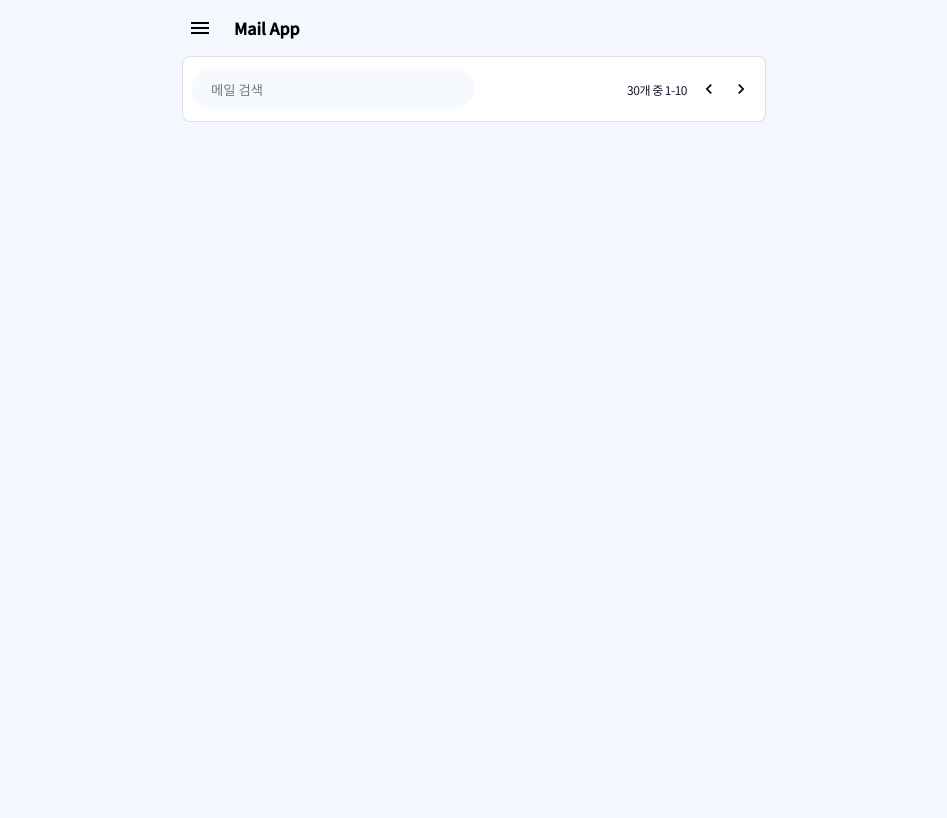
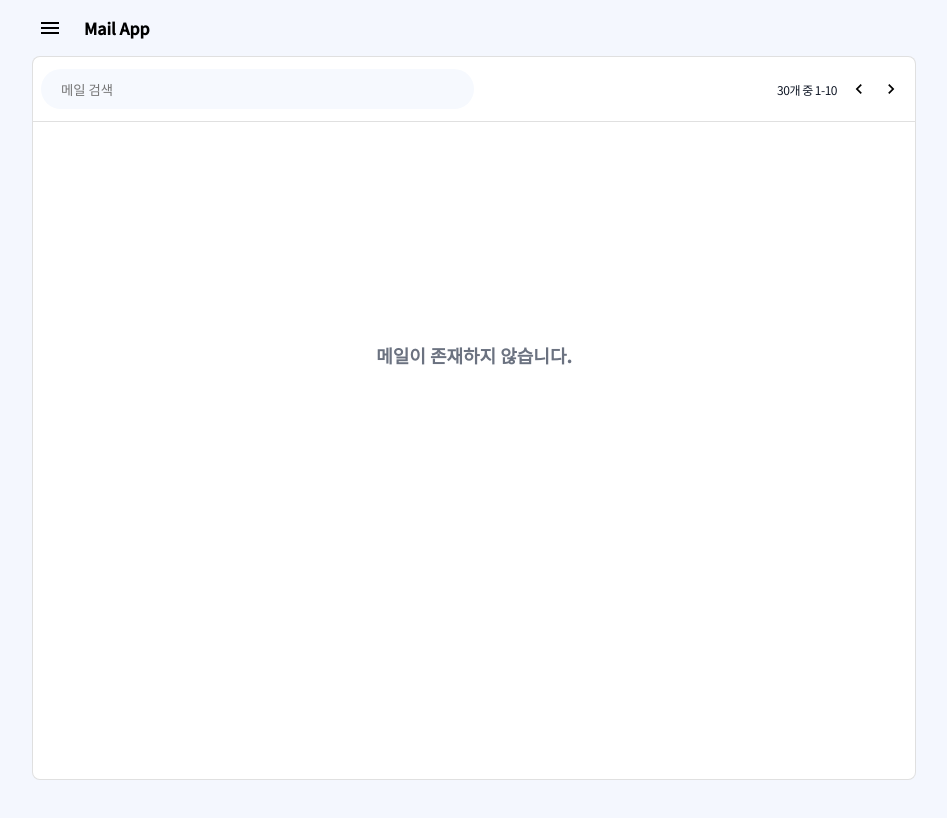
Before and after one commit to katanazero86/react-mail, a React (Vite) app: page / in a window 1280 px wide. Shown: the top 818 px of the page, without its empty margins (166-1113 px from the left). Built offline with nearby package versions, Linux system fonts and the light colour scheme.

Commit message:
[컴포넌트 작성]
- 서랍메뉴 부분 작업
- 메일을 보여줄 Body 부분 작업

```diff
--- a/src/App.css
+++ b/src/App.css
@@ -1,6 +1,6 @@
 .app {
     height: 100%;
-    max-width: 600px;
+    max-width: 900px;
     margin: 0 auto;
     padding: 16px 8px;
 }
--- a/src/components/Drawer/index.tsx
+++ b/src/components/Drawer/index.tsx
@@ -1,6 +1,10 @@
+import { ComponentPropsWithoutRef, MouseEvent } from 'react';
 import styled from '@emotion/styled';
-import { ComponentPropsWithoutRef } from 'react';
 import MailOutlinedIcon from '@mui/icons-material/MailOutlined';
+import SendOutlinedIcon from '@mui/icons-material/SendOutlined';
+import StarBorderOutlinedIcon from '@mui/icons-material/StarBorderOutlined';
+import InfoOutlinedIcon from '@mui/icons-material/InfoOutlined';
+import DeleteOutlineOutlinedIcon from '@mui/icons-material/DeleteOutlineOutlined';
 import Button from '../Forms/Button';
 
 const DrawerStyled = styled.nav<Partial<DrawerProps>>`
@@ -41,9 +45,11 @@ const LiItemStyled = styled.div`
   }
 `;
 const AnchorStyled = styled.a`
-  margin-left: 4px;
+  margin-left: 14px;
   font-weight: 400;
   height: 23px;
+  text-decoration: none;
+  color: #111827;
 `;
 
 interface DrawerProps extends ComponentPropsWithoutRef<'nav'> {
@@ -55,14 +61,21 @@ interface DrawerProps extends ComponentPropsWithoutRef<'nav'> {
 export default function Drawer(props: DrawerProps) {
   const { isOpen, handleClose, ...rest } = props;
 
-  const onClick = () => {
+  const onClose = () => {
     if (handleClose) {
       handleClose();
     }
   };
 
+  const handleAnchorClick = (e: MouseEvent<HTMLElement>) => {
+    e.preventDefault();
+    e.stopPropagation();
+    const { path } = e.currentTarget.dataset as { path: string };
+    console.log(path);
+  };
+
   return (
-    <DrawerStyled {...rest} isOpen={isOpen} onClick={onClick}>
+    <DrawerStyled {...rest} isOpen={isOpen} onClick={onClose}>
       <UlStyled>
         <MailWriteStyled className="divider-bottom">
           <Button wFull outline rounded>
@@ -70,13 +83,25 @@ export default function Drawer(props: DrawerProps) {
           </Button>
         </MailWriteStyled>
         <LiStyled>
-          <LiItemStyled>
+          <LiItemStyled onClick={handleAnchorClick} data-path="inbox">
             <MailOutlinedIcon />
-            <AnchorStyled>받은 편지함</AnchorStyled>
+            <AnchorStyled href="#">받은 편지함</AnchorStyled>
           </LiItemStyled>
-          <LiItemStyled>
-            <MailOutlinedIcon />
-            <AnchorStyled>받은 편지함</AnchorStyled>
+          <LiItemStyled onClick={handleAnchorClick} data-path="sent">
+            <SendOutlinedIcon />
+            <AnchorStyled href="">보낸 편지함</AnchorStyled>
+          </LiItemStyled>
+          <LiItemStyled onClick={handleAnchorClick} data-path="starred">
+            <StarBorderOutlinedIcon />
+            <AnchorStyled href="">별표 편지함</AnchorStyled>
+          </LiItemStyled>
+          <LiItemStyled onClick={handleAnchorClick} data-path="spam">
+            <InfoOutlinedIcon />
+            <AnchorStyled href="">스팸함</AnchorStyled>
+          </LiItemStyled>
+          <LiItemStyled onClick={handleAnchorClick} data-path="trash">
+            <DeleteOutlineOutlinedIcon />
+            <AnchorStyled href="">휴지통</AnchorStyled>
           </LiItemStyled>
         </LiStyled>
       </UlStyled>
--- /dev/null
+++ b/src/components/Mail/Body/index.tsx
@@ -0,0 +1,30 @@
+import styled from '@emotion/styled';
+
+const BodyStyled = styled.section`
+  flex-grow: 1;
+  width: 100%;
+  max-height: calc(100% - 66px - 24px);
+  background-color: #ffffff;
+  padding: 8px;
+  border: 1px solid rgba(0, 0, 0, 0.12);
+  border-top: none;
+  border-radius: 0 0 8px 8px;
+`;
+
+const EmptyContentsStyled = styled.h4`
+  color: rgb(107, 114, 128);
+  font-size: 18px;
+  font-weight: 600;
+  min-height: 450px;
+  display: flex;
+  align-items: center;
+  justify-content: center;
+`;
+
+export default function Body() {
+  return (
+    <BodyStyled>
+      <EmptyContentsStyled>메일이 존재하지 않습니다.</EmptyContentsStyled>
+    </BodyStyled>
+  );
+}
--- a/src/components/Mail/Header/index.tsx
+++ b/src/components/Mail/Header/index.tsx
@@ -14,7 +14,7 @@ const HeaderStyled = styled.header`
   box-shadow: none;
   border: 1px solid rgba(0, 0, 0, 0.12);
   background-color: #ffffff;
-  border-radius: 8px;
+  border-radius: 8px 8px 0 0;
   padding: 12px 8px;
 
   .pagination-info {
--- a/src/components/Mail/index.tsx
+++ b/src/components/Mail/index.tsx
@@ -1,5 +1,19 @@
+import styled from '@emotion/styled';
 import Header from './Header';
+import Body from './Body';
 
-export default function Main() {
-  return <Header />;
+const MailStyled = styled.div`
+  height: 100%;
+  display: flex;
+  flex-direction: column;
+  padding-bottom: 20px;
+`;
+
+export default function Mail() {
+  return (
+    <MailStyled>
+      <Header />
+      <Body />
+    </MailStyled>
+  );
 }
```
